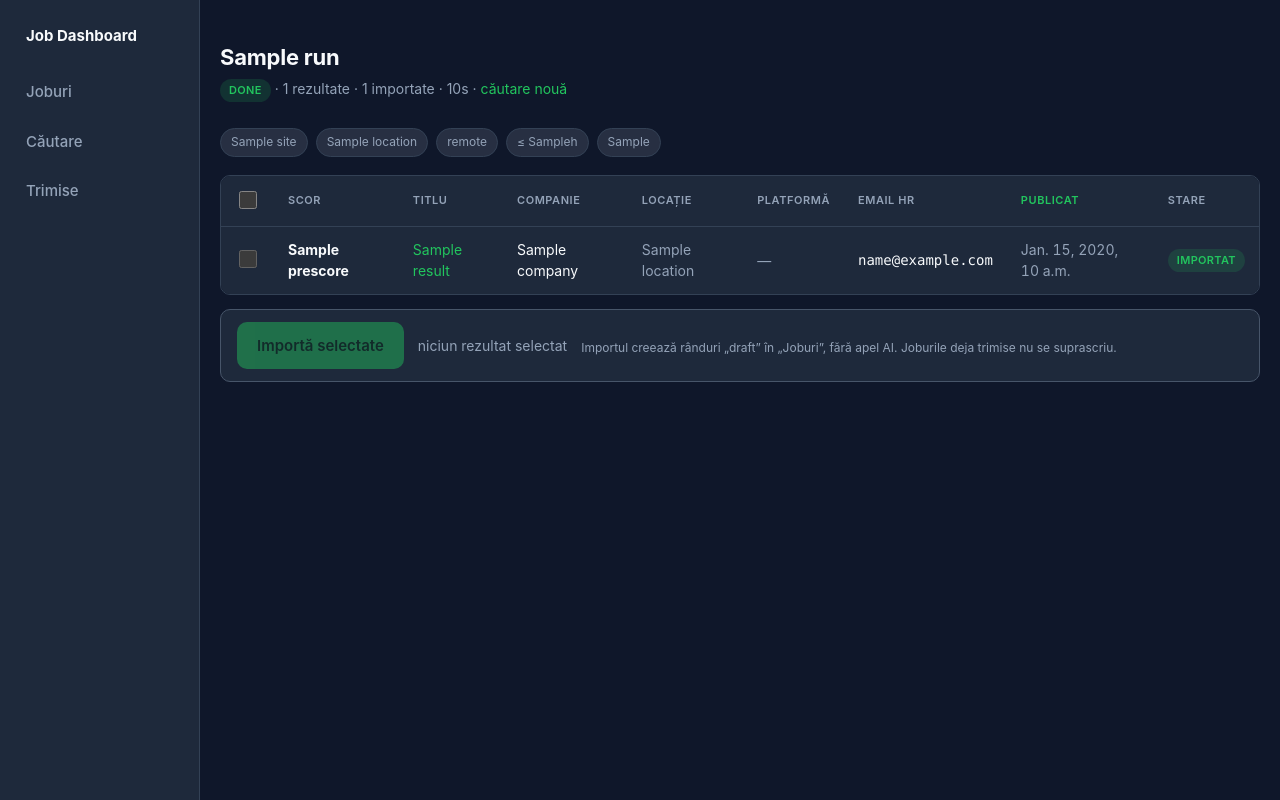
After one commit to Geronimo1975/Job_app, a Django app: template dashboard/jobs/templates/jobs/cauta_run.html in a window 1280 px wide. The commit adds this page. Run offline with Django 5.2, Linux system fonts and the light colour scheme; the template is opened without the code that fills it: most values are stand-ins (such as "Sample title", 1, 10 or a date in 2020); data that the repository does not hold is empty.

Commit message:
feat(dashboard): UI secțiunea Căutare — formular, rulare live, import în bloc (JOB-46)
- template-uri jobs/cauta.html + jobs/cauta_run.html (Task 9 din planul
  jobspy-dashboard-search): formular căutare cu preset randat din server,
  filtre avansate (progressive disclosure), rulare live cu meta-refresh
  doar cât `is_running`, tabel de rezultate cu import în bloc și bară de
  acțiune dezactivată la 0 selectate
- link „Căutare" în sidebar (base.html) + bloc CSS aditiv (pastile status,
  fieldset site-uri cu zone de 44px, chips, bulkbar) — nicio regulă
  existentă schimbată
- teste de randare (SearchTemplateTests, 9 teste) în jobs/tests.py
- curățenie: import mort SearchResult șters din views.py (rămas din Task 8)

```diff
--- a/dashboard/jobs/templates/jobs/base.html
+++ b/dashboard/jobs/templates/jobs/base.html
@@ -148,6 +148,56 @@
     a.btnlike { display:inline-block; text-align:center; cursor:pointer; }
     a.btnlike:hover { text-decoration:none; opacity:.9; }
 
+    /* ── Secțiunea Căutare (adaosuri, nicio regulă existentă schimbată) ── */
+    .pill.running { background:rgba(245,158,11,.15); color:var(--warn); }
+    .pill.done    { background:rgba(34,197,94,.15);  color:var(--ok); }
+    .pill.nou     { background:rgba(76,139,245,.18); color:#7ea6f7; }
+    .pill.vazut   { background:rgba(148,163,184,.15); color:var(--muted); }
+
+    /* Filtre avansate — progressive disclosure */
+    details.adv { margin:0 0 18px; background:var(--surface);
+                  border:1px solid var(--border); border-radius:var(--radius); }
+    details.adv > summary { cursor:pointer; padding:12px 16px; font-size:14px;
+                            font-weight:600; color:var(--fg); }
+    details.adv > summary:focus-visible { outline:2px solid var(--accent);
+                                          outline-offset:2px; }
+    details.adv .adv-body { padding:4px 16px 16px; }
+    details.adv[open] > summary { border-bottom:1px solid var(--border); }
+    .hint { color:var(--muted); font-size:12px; margin:5px 0 0; }
+
+    /* Grup de checkbox-uri (site-uri) */
+    fieldset.sites { border:1px solid var(--border-strong); border-radius:var(--radius);
+                     padding:12px 14px; margin:0 0 14px; }
+    fieldset.sites legend { font-size:12px; color:var(--muted);
+                            text-transform:uppercase; letter-spacing:.04em;
+                            padding:0 6px; }
+    fieldset.sites ul { list-style:none; margin:0; padding:0; display:flex;
+                        flex-wrap:wrap; gap:8px 18px; }
+    /* 44px de zonă de atins, nu doar caseta de 18px */
+    fieldset.sites label { display:flex; align-items:center; gap:8px;
+                           min-height:44px; cursor:pointer; font-size:14px; }
+    fieldset.sites input { width:18px; height:18px; accent-color:var(--accent); }
+
+    /* Coloana de selecție din tabelul de rezultate */
+    td.checkcol, th.checkcol { width:44px; text-align:center; }
+    td.checkcol input, th.checkcol input { width:18px; height:18px;
+                                           accent-color:var(--accent);
+                                           cursor:pointer; }
+    .score { font-weight:700; font-variant-numeric:tabular-nums; }
+
+    /* Bara de acțiune în bloc */
+    .bulkbar { display:flex; align-items:center; gap:14px; flex-wrap:wrap;
+               margin:14px 0 0; padding:12px 16px; background:var(--surface);
+               border:1px solid var(--border-strong); border-radius:var(--radius); }
+    .bulkbar .count { color:var(--muted); font-size:14px; }
+    .btn-primary:disabled { opacity:.45; cursor:not-allowed; }
+
+    /* Chips cu parametrii rulării */
+    .chips { display:flex; flex-wrap:wrap; gap:8px; margin:0 0 18px; }
+    .chips span { font-size:12px; padding:4px 10px; border-radius:20px;
+                  background:var(--surface-2); color:var(--muted);
+                  border:1px solid var(--border); }
+
     @media (max-width:720px) {
       .layout { flex-direction:column; }
       .side { width:100%; display:flex; align-items:center; gap:6px;
@@ -170,6 +220,9 @@
       <div class="brand">Job Dashboard</div>
       <a class="nav-link {% if section == 'jobs' %}active{% endif %}"
          {% if section == 'jobs' %}aria-current="page"{% endif %} href="{% url 'index' %}">Joburi</a>
+      <a class="nav-link {% if section == 'search' %}active{% endif %}"
+         {% if section == 'search' %}aria-current="page"{% endif %}
+         href="{% url 'search_index' %}">Căutare</a>
       <a class="nav-link {% if section == 'sent' %}active{% endif %}"
          {% if section == 'sent' %}aria-current="page"{% endif %} href="{% url 'sent_list' %}">Trimise</a>
     </nav>
--- /dev/null
+++ b/dashboard/jobs/templates/jobs/cauta_run.html
@@ -0,0 +1,141 @@
+{% extends "jobs/base.html" %}
+{% block title %}{{ run.label }}{% endblock %}
+{% block content %}
+  {% if is_running %}
+    {# Randat DOAR cât rulează: o pagină terminată nu se mai reîncarcă. #}
+    <meta http-equiv="refresh" content="5">
+  {% endif %}
+
+  <h1>{{ run.label }}</h1>
+  <p class="sub">
+    <span class="pill {{ run.status }}">{{ run.status }}</span>
+    · {{ run.found_count }} rezultate · {{ run.imported_count }} importate
+    {% if run.duration_sec %}· {{ run.duration_sec }}s{% endif %}
+    · <a href="{% url 'search_index' %}">căutare nouă</a>
+  </p>
+
+  <div class="chips">
+    {% for site in run.params_json.sites %}<span>{{ site }}</span>{% endfor %}
+    <span>{{ run.params_json.location }}</span>
+    {% if run.params_json.remote %}<span>remote</span>{% endif %}
+    {% if run.params_json.hours_old %}<span>≤ {{ run.params_json.hours_old }}h</span>{% endif %}
+    {% if run.params_json.job_type %}<span>{{ run.params_json.job_type }}</span>{% endif %}
+  </div>
+
+  {% if is_running %}
+    <div class="banner dry" role="status" aria-live="polite">
+      Caut… pagina se reîmprospătează automat la 5 secunde.
+      <a href="{{ request.get_full_path }}">Reîmprospătează acum</a>
+    </div>
+  {% endif %}
+
+  {% if run.warnings_json %}
+    <div class="banner dry">
+      {% for w in run.warnings_json %}<div>{{ w }}</div>{% endfor %}
+    </div>
+  {% endif %}
+
+  {% if run.errors_json %}
+    <details class="adv">
+      <summary>Erori pe surse ({{ run.errors_json|length }})</summary>
+      <div class="adv-body">
+        {% for e in run.errors_json %}<p class="hint">{{ e }}</p>{% endfor %}
+      </div>
+    </details>
+  {% endif %}
+
+  {% if results %}
+  <form method="post" action="{% url 'import_search_results' run.pk %}">
+    {% csrf_token %}
+    <div class="table-scroll">
+      <table>
+        <thead>
+          <tr>
+            <th class="checkcol">
+              <input type="checkbox" id="check-all" aria-label="Selectează tot">
+            </th>
+            <th {% if sort != "data" %}aria-sort="descending"{% endif %}>
+              {% if sort == "data" %}<a href="?">Scor</a>{% else %}Scor{% endif %}
+            </th>
+            <th>Titlu</th><th>Companie</th><th>Locație</th><th>Platformă</th>
+            <th>Email HR</th>
+            <th {% if sort == "data" %}aria-sort="descending"{% endif %}>
+              {% if sort == "data" %}Publicat{% else %}<a href="?sort=data">Publicat</a>{% endif %}
+            </th>
+            <th>Stare</th>
+          </tr>
+        </thead>
+        <tbody>
+          {% for r in results %}
+          <tr>
+            <td class="checkcol">
+              <input type="checkbox" name="result_ids" value="{{ r.pk }}"
+                     {% if r.imported_job_id %}disabled{% endif %}
+                     aria-label="Selectează {{ r.title|default:'rezultatul' }}">
+            </td>
+            <td class="score num" title="{{ r.prescore_reasons_json|join:', ' }}">{{ r.prescore }}</td>
+            <td><a href="{{ r.url }}" target="_blank" rel="noopener">{{ r.title|default:"(fără titlu)" }}</a></td>
+            <td>{{ r.company|default:"—" }}</td>
+            <td class="dim">{{ r.location|default:"—" }}</td>
+            <td class="dim">{{ r.platform|default:"—" }}</td>
+            <td class="mono">{{ r.email_hr|default:"—" }}</td>
+            <td class="dim num">{{ r.date_posted|default:"—" }}</td>
+            <td>
+              {% if r.imported_job_id %}
+                <a class="pill done" href="{% url 'job_detail' r.imported_job_id %}">importat</a>
+              {% elif r.seen_state %}
+                <span class="pill vazut">văzut: {{ r.seen_state }}</span>
+              {% else %}
+                <span class="pill nou">nou</span>
+              {% endif %}
+            </td>
+          </tr>
+          {% endfor %}
+        </tbody>
+      </table>
+    </div>
+
+    <div class="bulkbar">
+      <button type="submit" class="btn-primary" id="import-btn">Importă selectate</button>
+      <span class="count" id="import-count" role="status" aria-live="polite">
+        niciun rezultat selectat
+      </span>
+      <span class="hint">Importul creează rânduri „draft” în „Joburi”, fără apel AI.
+        Joburile deja trimise nu se suprascriu.</span>
+    </div>
+  </form>
+
+  <script>
+    // Doar confort: numără selecția și dezactivează butonul la 0. Fără JS,
+    // butonul rămâne activ și serverul validează selecția goală.
+    (function () {
+      var boxes = Array.prototype.slice.call(
+        document.querySelectorAll('input[name="result_ids"]:not([disabled])'));
+      var all = document.getElementById("check-all");
+      var btn = document.getElementById("import-btn");
+      var out = document.getElementById("import-count");
+
+      function sync() {
+        var n = boxes.filter(function (b) { return b.checked; }).length;
+        btn.disabled = n === 0;
+        out.textContent = n === 0 ? "niciun rezultat selectat"
+                                  : n + " selectate";
+      }
+
+      boxes.forEach(function (b) { b.addEventListener("change", sync); });
+      if (all) {
+        all.addEventListener("change", function () {
+          boxes.forEach(function (b) { b.checked = all.checked; });
+          sync();
+        });
+      }
+      sync();
+    })();
+  </script>
+  {% elif is_running %}
+    <div class="empty">Încă nu am rezultate — caut.</div>
+  {% else %}
+    <div class="empty">Nicio potrivire. Încearcă mai puține cuvinte-cheie,
+      crește vechimea maximă sau bifează mai multe site-uri.</div>
+  {% endif %}
+{% endblock %}
--- a/dashboard/jobs/views.py
+++ b/dashboard/jobs/views.py
@@ -13,7 +13,7 @@ from .extractor import extract_job
 from .forms import JobForm, SearchForm
 from .generation_bridge import (already_sent_in_sheet, generate_package,
                                 regenerate_pdfs, send_package)
-from .models import Job, SearchResult, SearchRun
+from .models import Job, SearchRun
 from .sheet_bridge import mark_sent_in_sheet, push_to_sheet
 
 
```
Also changed, not shown: dashboard/jobs/templates/jobs/cauta.html (added, +165 -0 lines), dashboard/jobs/tests.py (+67 -0 lines).
